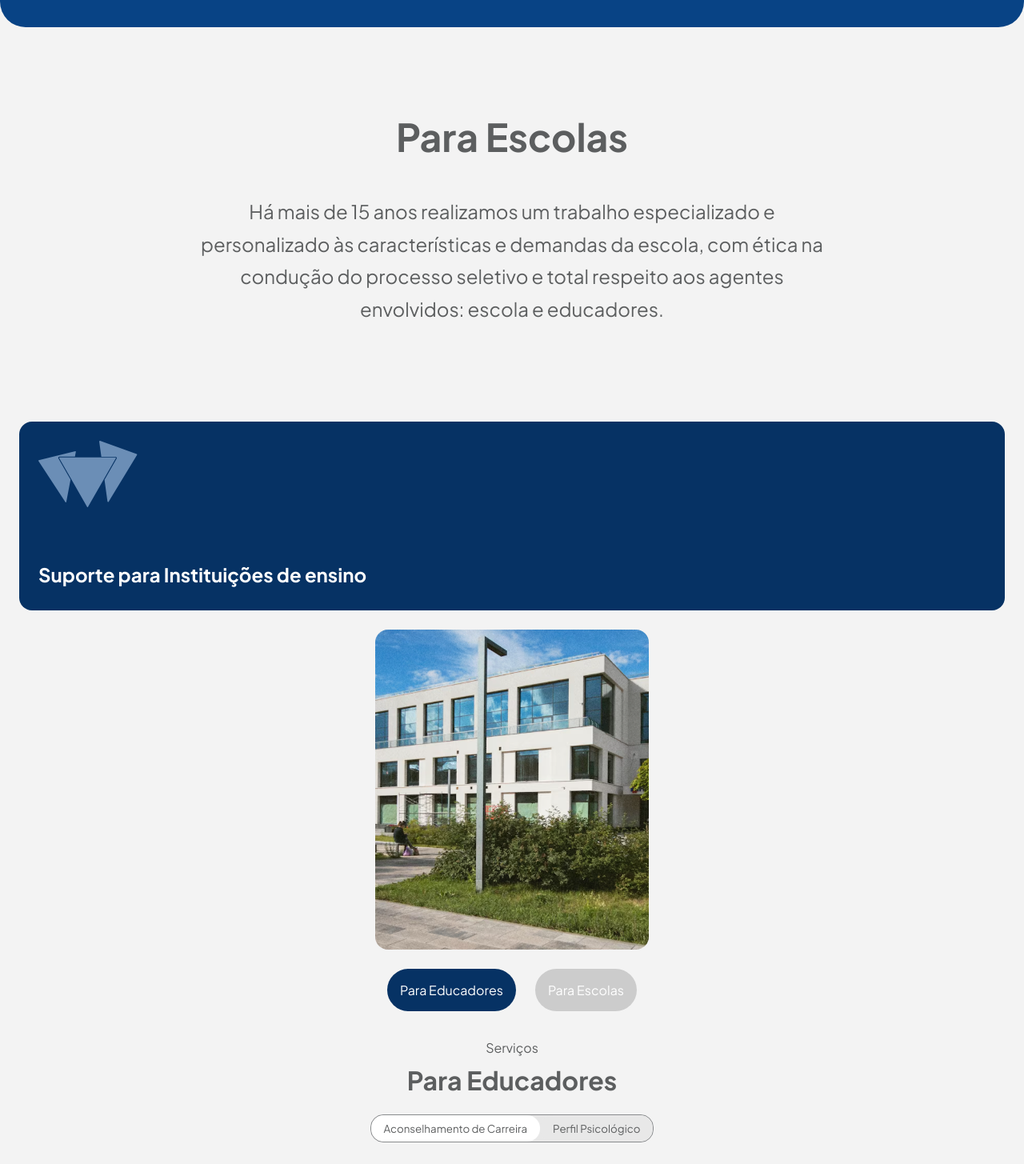
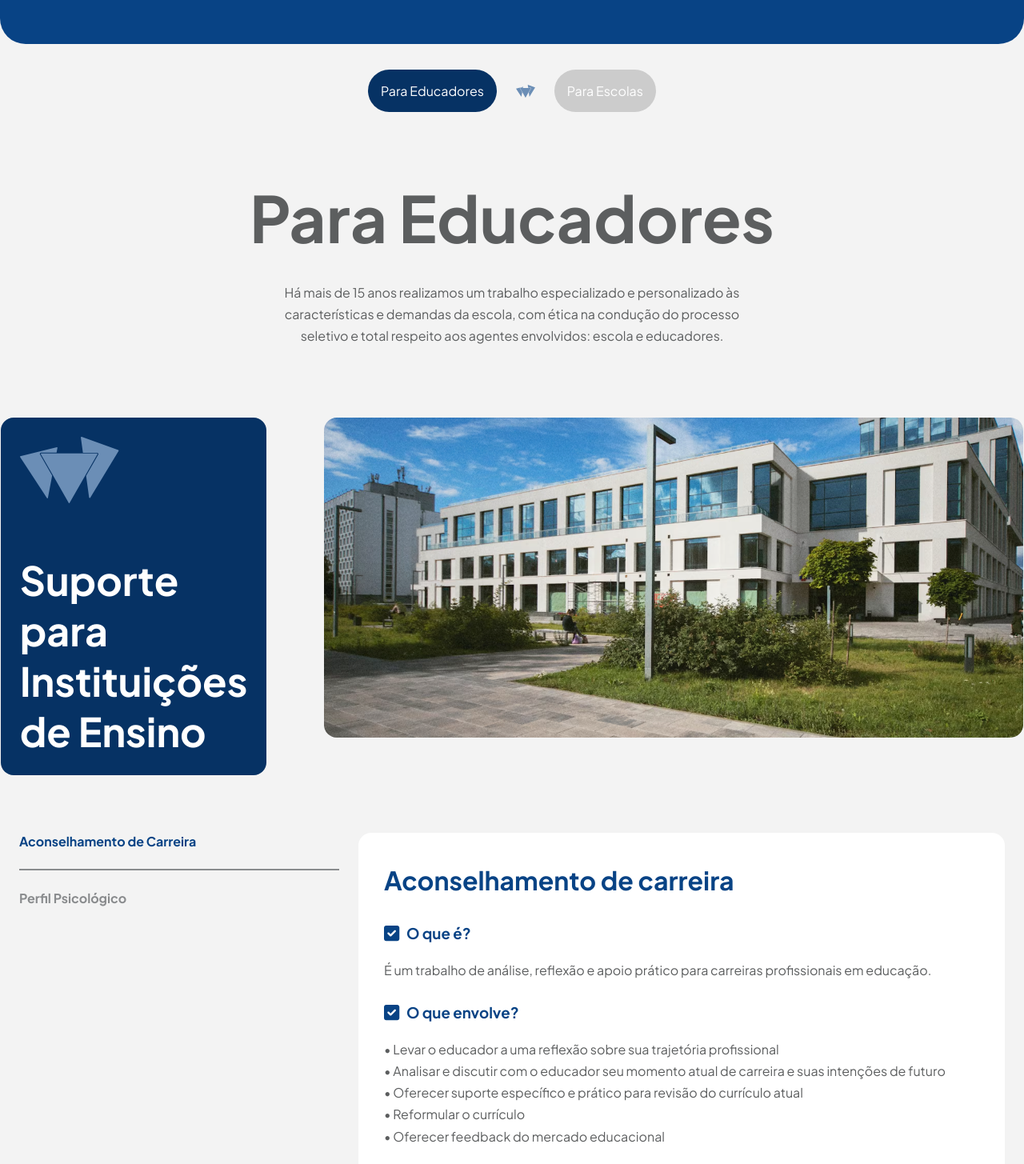
Before and after one commit to gabriella-roman/maieutica, a React (Create React App) app: page /our-services in a window 1280 px wide. Shown: the part 393-1848 px from the top of the page at 80% size. Built offline with nearby package versions, Linux system fonts and the light colour scheme.

Commit message:
Refactor OurServices component: update service descriptions, improve mobile responsiveness, and enhance UI elements

```diff
--- a/src/pages/OurServices/OurServices.module.css
+++ b/src/pages/OurServices/OurServices.module.css
@@ -20,7 +20,6 @@
   align-items: center;
   text-align: center;
   padding: 32px 24px;
-  gap: 32px;
 }
 
 .sectionIntro__title {
@@ -36,37 +35,225 @@
   max-width: 600px;
 }
 
+.supportContainer {
+  display: flex;
+  flex-direction: column;
+  justify-content: center;
+  width: 100%;
+  gap: 24px;
+}
+
+.cardSupport {
+  display: flex;
+  flex-direction: column;
+  justify-content: space-between;
+  background-color: #063264;
+  color: #FFFFFF;
+  border-radius: 16px;
+  padding: 24px;
+  margin: 24px;
+  gap: 64px;
+}
+
+.cardSupport h2 {
+  font-size: 36px;
+  line-height: normal;
+}
+
+.imageSupport {
+  border-radius: 16px;
+  margin: 24px;
+  height: auto;
+  display: block;
+  object-fit: cover;
+  height: 400px;
+}
+
+
+.sectionServices {
+  display: flex;
+  justify-content: center;
+  gap: 24px;
+  padding-top: 32px;
+}
+
+.button {
+  border-radius: 64px;
+  border: none;
+  background-color: #ccc;
+  color: white;
+  font-size: 16px;
+  cursor: pointer;
+  display: flex;
+  align-items: center;
+  justify-content: center;
+  padding: 16px;
+}
+
+.sectionDetails {
+  display: flex;
+  flex-direction: column;
+  justify-content: center;
+  align-items: center;
+  padding-top: 32px;
+}
+
+.filter {
+  display: flex;
+  gap: 16px;
+  padding: 16px 24px;
+  white-space: nowrap;
+  width: 100%;
+  justify-content: center;
+  align-items: center;
+}
+
+.buttonArea {
+  display: flex;
+  background-color: #E8E8E8;
+  border-radius: 16px;
+  border: 1px solid #898B8D;
+  overflow-x: auto;
+  overflow-y: hidden;
+  -webkit-overflow-scrolling: touch;
+  -ms-overflow-style: none;
+  scrollbar-width: none;
+}
+
+.filterButton {
+  display: flex;
+  color: #5C5E5F;
+  border: none;
+  border-radius: 16px;
+  padding: 8px 16px;
+  cursor: pointer;
+  flex: 0 0 auto;
+}
+
+.infoCard {
+  display: flex;
+  flex-direction: column;
+  background-color: #FFFFFF;
+  border-radius: 16px;
+  padding: 32px;
+  margin: 24px;
+  gap: 24px;
+}
+
+.divider {
+  display: flex;
+  flex-direction: column;
+}
+
+.sectionChoose {
+  display: flex;
+  flex-direction: column;
+}
+
+.sectionTitle {
+  display: flex;
+  flex-direction: column;
+  align-items: center;
+}
+
+
 /* PC */
 @media (min-width: 768px) {
-  .sectionIntro {
-    padding: 96px 64px;
+  .cardSupport {
+    max-width: 400;
   }
 
+  .filter {
+    display: flex;
+    padding: 0px;
+  }
+
+  .buttonAreaDesktop {
+    display: flex;
+    flex-direction: column;
+    gap: 24px;
+    width: 400px;
+  }
+
+  .buttonAreaDesktop button {
+    font-size: 16px;
+    font-weight: bold;
+    text-wrap: wrap;
+    text-align: start;
+  }
+
+  .filterButtonDesktop {
+    display: flex;
+    border: none;
+    background-color: transparent;
+    cursor: pointer;
+  }
+
+  .sectionIntro {
+    padding: 64px 24px;
+  }
   .sectionIntro__title {
-    font-size: 2.5rem;         /* título maior */
-    margin-bottom: 0;          /* remove o espaço extra */
-    flex: 1;                   /* ocupa metade do espaço */
+  font-size: 80px;
 }
 
 .sectionIntro__subtitle {
-    font-size: 1.25rem;        /* subtítulo maior */
-    max-width: 700px;          /* mais largura permitida */
-    flex: 2;                   /* ocupa mais espaço que o título */
+  font-size: 16px;
+}
+
+.cardSupport {
+  width: 400px;
+}
+
+.cardSupport h2 {
+  font-size: 50px;
+  line-height: normal;
+}
+
+  .supportContainer {
+    flex-direction: row;
+    justify-content: space-between;
+  }
+
+  .imageSupport {
+    width: 900px;
+  }
+
+  .divider {
+    flex-direction: row;
+    justify-content: space-between;
+    padding: 16px 24px;
+    width: 100%;
+  }
+
+  .infoCard {
+    margin: 0px;
+    max-width: 900px;
+  }
+
+  .filter {
+    flex-direction: column;
+  }
+
+  .sectionChoose {
+    flex-direction: column-reverse;
+  }
+
+  .sectionDetails {
+  display: flex;
+  flex-direction: column;
+  justify-content: space-between  ;
+  align-items: center;
+  padding-top: 32px;
 }
 }
 
-/* Telas bem grandes */
 @media (min-width: 1200px) {
-  .sectionIntro {
-    padding: 96px 64px;
+  .supportContainer {
+    justify-content: center;
   }
 
-  .sectionIntro__title {
-    font-size: 3rem;
-  }
-
-  .sectionIntro__subtitle {
-    font-size: 1.5rem;
-    max-width: 800px;
+  .divider {
+    justify-content: center;
+    gap: 24px;
   }
 }
--- a/src/pages/OurServices/OurServices.tsx
+++ b/src/pages/OurServices/OurServices.tsx
@@ -1,5 +1,4 @@
 import { Header } from '../../components/Header/Header'
-import { BannerHome } from '../../components/BannerHome/BannerHome'
 import { Footer } from '../../components/Footer/Footer'
 import styles from './OurServices.module.css'
 import { useEffect, useState } from 'react'
@@ -10,10 +9,11 @@ import checkiconAmarelo from '../../assets/icons/checkicon_amarelo.svg'
 import checkiconLaranja from '../../assets/icons/checkicon_laranja.svg'
 import maieuticaIconAzul from '../../assets/icons/maieutica-icon-azul.svg'
 import imagem from '../../assets/images/imagens_background.png'
+import imagem2 from '../../assets/images/imagens_background_2.png'
 import SectionHeader from '../../components/SectionHeader/SectionHeader'
 
 export default function OurServices() {
-  const [ativo, setAtivo] = useState<"educadores" | "escolas">("educadores")
+  const [ativo, setAtivo] = useState<'educadores' | 'escolas'>('educadores')
 
   const [aconselhamentoDeCarreira, setAconselhamentoDeCarreira] = useState(ativo === 'educadores' ? true : false)
   const [perfilPsicologicoEducadores, setPerfilPsicologico] = useState(false)
@@ -22,10 +22,14 @@ export default function OurServices() {
   const [perfilPsicologicoEscolas, setPerfilPsicologicoEscolas] = useState(ativo === 'escolas' ? true : false)
   const [aporte, setAporte] = useState(false)
 
+  const isMobile = window.innerWidth <= 768
+
   type EducadoresOpcao = {
     cor: string
     titulo: string
     subtitulo: string
+    text: string
+    imagem: string
     aconselhamentoDeCarreira: boolean
     perfilPsicologico: boolean
   }
@@ -34,6 +38,8 @@ export default function OurServices() {
     cor: string
     titulo: string
     subtitulo: string
+    text: string
+    imagem: string
     processoSeletivoEducacional: boolean
     perfilPsicologico: boolean
     aporte: boolean
@@ -46,16 +52,20 @@ export default function OurServices() {
 
   const opcoes: Opcao = {
     educadores: {
-      cor: "#063264",
-      titulo: "Para Educadores",
-      subtitulo: "Recursos e materiais para professores",
+      cor: '#063264',
+      titulo: 'Para Educadores',
+      subtitulo: 'Há mais de 15 anos realizamos um trabalho especializado e personalizado às características e demandas da escola, com ética na condução do processo seletivo e total respeito aos agentes envolvidos: escola e educadores.',
+      text: 'Suporte para Instituições de Ensino',
+      imagem: imagem,
       aconselhamentoDeCarreira: aconselhamentoDeCarreira,
       perfilPsicologico: perfilPsicologicoEducadores,
     },
     escolas: {
-      cor: "#063264",
-      titulo: "Para Escolas",
-      subtitulo: "Ferramentas e suporte institucional",
+      cor: '#063264',
+      titulo: 'Para Escolas',
+      subtitulo: 'Há mais de 15 anos realizamos um trabalho especializado e personalizado às características e demandas da escola, com ética na condução do processo seletivo e total respeito aos agentes envolvidos: escola e educadores.',
+      text: 'Suporte para Professores',
+      imagem: imagem2,
       processoSeletivoEducacional: processoSeletivoEducacional,
       perfilPsicologico: perfilPsicologicoEscolas,
       aporte: aporte,
@@ -91,93 +101,73 @@ export default function OurServices() {
         backgroundColor='#084385'
       />
 
+      <div className={styles.sectionChoose}>
+        <div className={styles.sectionTitle}>
           <div className={styles.sectionIntro}>
             <h1 className={styles.sectionIntro__title}>
-          Para Escolas
+              {atual.titulo}
             </h1>
             <span className={styles.sectionIntro__subtitle}>
-          Há mais de 15 anos realizamos um trabalho especializado e personalizado às características e demandas da escola, com ética na condução do processo seletivo e total respeito aos agentes envolvidos: escola e educadores.
+              {atual.subtitulo}
             </span>
           </div>
 
-
-      <div style={{
-        display: 'flex',
-        flexDirection: 'column',
-        backgroundColor: '#063264',
-        color: '#FFFFFF',
-        borderRadius: 16,
-        padding: 24,
-        margin: 24,
-        gap: 64
-      }}>
+          <div className={styles.supportContainer}>
+            <div className={styles.cardSupport}>
               <img alt='ícone maiêutica azul' src={maieuticaIconAzul} style={{ alignSelf: 'start' }} />
 
               <h2>
-          Suporte para Instituições de ensino
+                {atual.text}
               </h2>
             </div>
 
-      <div style={{
-        display: 'flex',
-        flexDirection: 'column',
-        alignItems: 'center',
-        justifyContent: 'center',
-        borderRadius: 16,
-        margin: 24
-      }}>
-        <img alt='imagem de fundo' src={imagem} style={{ borderRadius: 16 }} />
+            <img
+              alt='imagem de fundo'
+              src={atual.imagem}
+              className={styles.imageSupport} />
+          </div>
         </div>
 
-      <div style={{
-        display: 'flex',
-        justifyContent: 'center',
-        gap: 24
-      }}>
+
+
+        <div className={styles.sectionServices}>
           <button
-          onClick={() => setAtivo('educadores')}
+            className={styles.button}
             style={{
-            borderRadius: 64,
-            border: 'none',
-            backgroundColor: ativo === 'educadores' ? opcoes.educadores.cor : '#ccc',
-            color: 'white',
-            fontSize: '16px',
-            cursor: 'pointer',
-            display: 'flex',
-            alignItems: 'center',
-            justifyContent: 'center',
-            padding: 16
+              backgroundColor: ativo === 'educadores' ? opcoes.educadores.cor : '#ccc'
+            }}
+            onClick={() => {
+              setAtivo('educadores')
+              window.scrollTo({
+                top: 0,
+                behavior: 'smooth'
+              })
             }}>
             Para Educadores
           </button>
 
+          <img alt='ícone de separação' src={maieuticaIconAzul} style={{ alignSelf: 'center', height: 16 }} />
+
           <button
-          onClick={() => setAtivo('escolas')}
+            className={styles.button}
             style={{
-            display: 'flex',
-            borderRadius: 64,
-            border: 'none',
-            backgroundColor: ativo === 'escolas' ? opcoes.escolas.cor : '#ccc',
-            color: '#FFFFFF',
-            fontSize: '16px',
-            cursor: 'pointer',
-            alignItems: 'center',
-            justifyContent: 'center',
-            padding: 16,
-            minWidth: 100
+              backgroundColor: ativo === 'escolas' ? opcoes.escolas.cor : '#ccc'
+            }}
+            onClick={() => {
+              setAtivo('escolas')
+              window.scrollTo({
+                top: 0,
+                behavior: 'smooth'
+              })
             }}>
             Para Escolas
           </button>
         </div>
+      </div>
 
-      <div
-        style={{
-          display: 'flex',
-          flexDirection: 'column',
-          justifyContent: 'center',
-          alignItems: 'center',
-          paddingTop: 32,
-        }}>
+      <div className={styles.sectionDetails}>
+        {isMobile && (
+          <>
             <span>
               Serviços
             </span>
@@ -185,31 +175,20 @@ export default function OurServices() {
             <h1>
               {atual.titulo}
             </h1>
+          </>
+        )}
 
-        {/* filtro */}
-        <div
+
+        <div className={styles.divider} >
+          {isMobile && (
+            <div className={styles.filter}>
+              {ativo === 'educadores' && (
+                <div className={styles.buttonArea}>
+                  <button
+                    className={styles.filterButton}
                     style={{
-            display: 'flex',
-            gap: 16,
-            padding: '16px 24px',
-            whiteSpace: 'nowrap',
-            width: '100%',
-            justifyContent: 'center',
-            alignItems: 'center',
+                      backgroundColor: aconselhamentoDeCarreira ? '#FFFFFF' : '#E8E8E8'
                     }}
-        >
-          {ativo === 'educadores' && (
-            <div style={{
-              backgroundColor: '#E8E8E8',
-              borderRadius: 16,
-              border: '1px solid #898B8D',
-              overflowX: 'auto',
-              overflowY: 'hidden',
-              WebkitOverflowScrolling: 'touch',
-              msOverflowStyle: 'none',
-              scrollbarWidth: 'none'
-            }}>
-              <button
                     onClick={() => {
                       if (ativo === 'educadores') {
                         setAconselhamentoDeCarreira(true)
@@ -219,20 +198,15 @@ export default function OurServices() {
                         setAporte(false)
                       }
                     }}
-                style={{
-                  backgroundColor: aconselhamentoDeCarreira ? '#FFFFFF' : '#E8E8E8',
-                  color: '#5C5E5F',
-                  border: 'none',
-                  borderRadius: 16,
-                  padding: '8px 16px',
-                  cursor: 'pointer',
-                  flex: '0 0 auto'
-                }}
                   >
                     Aconselhamento de Carreira
                   </button>
 
                   <button
+                    className={styles.filterButton}
+                    style={{
+                      backgroundColor: perfilPsicologicoEducadores ? '#FFFFFF' : '#E8E8E8'
+                    }}
                     onClick={() => {
                       if (ativo === 'educadores') {
                         setAconselhamentoDeCarreira(false)
@@ -242,15 +216,6 @@ export default function OurServices() {
                         setAporte(false)
                       }
                     }}
-                style={{
-                  backgroundColor: perfilPsicologicoEducadores ? '#FFFFFF' : '#E8E8E8',
-                  color: '#5C5E5F',
-                  border: 'none',
-                  borderRadius: 16,
-                  padding: '8px 16px',
-                  cursor: 'pointer',
-                  flex: '0 0 auto'
-                }}
                   >
                     Perfil Psicológico
                   </button>
@@ -258,17 +223,12 @@ export default function OurServices() {
               )}
 
               {ativo === 'escolas' && (
-            <div style={{
-              backgroundColor: '#E8E8E8',
-              borderRadius: 16,
-              border: '1px solid #898B8D',
-              overflowX: 'auto',
-              overflowY: 'hidden',
-              WebkitOverflowScrolling: 'touch',
-              msOverflowStyle: 'none',
-              scrollbarWidth: 'none'
-            }}>
+                <div className={styles.buttonArea}>
                   <button
+                    className={styles.filterButton}
+                    style={{
+                      backgroundColor: processoSeletivoEducacional ? '#FFFFFF' : '#E8E8E8'
+                    }}
                     onClick={() => {
                       if (ativo === 'escolas') {
                         setAconselhamentoDeCarreira(false)
@@ -278,20 +238,15 @@ export default function OurServices() {
                         setAporte(false)
                       }
                     }}
-                style={{
-                  backgroundColor: processoSeletivoEducacional ? '#FFFFFF' : '#E8E8E8',
-                  color: '#5C5E5F',
-                  border: 'none',
-                  borderRadius: 16,
-                  padding: '8px 16px',
-                  cursor: 'pointer',
-                  flex: '0 0 auto'
-                }}
                   >
                     Processo Seletivo Educacional
                   </button>
 
                   <button
+                    className={styles.filterButton}
+                    style={{
+                      backgroundColor: perfilPsicologicoEscolas ? '#FFFFFF' : '#E8E8E8'
+                    }}
                     onClick={() => {
                       if (ativo === 'escolas') {
                         setAconselhamentoDeCarreira(false)
@@ -301,20 +256,15 @@ export default function OurServices() {
                         setAporte(false)
                       }
                     }}
-                style={{
-                  backgroundColor: perfilPsicologicoEscolas ? '#FFFFFF' : '#E8E8E8',
-                  color: '#5C5E5F',
-                  border: 'none',
-                  borderRadius: 16,
-                  padding: '8px 16px',
-                  cursor: 'pointer',
-                  flex: '0 0 auto'
-                }}
                   >
                     Perfil Psicológico
                   </button>
 
                   <button
+                    className={styles.filterButton}
+                    style={{
+                      backgroundColor: aporte ? '#FFFFFF' : '#E8E8E8'
+                    }}
                     onClick={() => {
                       if (ativo === 'escolas') {
                         setAconselhamentoDeCarreira(false)
@@ -324,14 +274,114 @@ export default function OurServices() {
                         setAporte(true)
                       }
                     }}
+                  >
+                    APORTE - Apoio e Orientação na Transição Profissional
+                  </button>
+                </div>
+              )}
+            </div>
+          )}
+
+          {!isMobile && (
+            <div className={styles.filterDesktop}>
+              <div className={styles.filter}>
+                {ativo === 'educadores' && (
+                  <div className={styles.buttonAreaDesktop}>
+                    <button
+                      className={styles.filterButtonDesktop}
                       style={{
-                  backgroundColor: aporte ? '#FFFFFF' : '#E8E8E8',
-                  color: '#5C5E5F',
-                  border: 'none',
-                  borderRadius: 16,
-                  padding: '8px 16px',
-                  cursor: 'pointer',
-                  flex: '0 0 auto'
+                        color: aconselhamentoDeCarreira ? '#084385' : '#898B8D'
+                      }}
+                      onClick={() => {
+                        if (ativo === 'educadores') {
+                          setAconselhamentoDeCarreira(true)
+                          setPerfilPsicologico(false)
+                          setProcessoSeletivoEducacional(false)
+                          setPerfilPsicologicoEscolas(false)
+                          setAporte(false)
+                        }
+                      }}
+                    >
+                      Aconselhamento de Carreira
+                    </button>
+
+                    <div style={{ height: 2, backgroundColor: '#898B8D' }} />
+
+                    <button
+                      className={styles.filterButtonDesktop}
+                      style={{
+                        color: perfilPsicologicoEducadores ? '#C25450' : '#898B8D'
+                      }}
+                      onClick={() => {
+                        if (ativo === 'educadores') {
+                          setAconselhamentoDeCarreira(false)
+                          setPerfilPsicologico(true)
+                          setProcessoSeletivoEducacional(false)
+                          setPerfilPsicologicoEscolas(false)
+                          setAporte(false)
+                        }
+                      }}
+                    >
+                      Perfil Psicológico
+                    </button>
+                  </div>
+                )}
+
+                {ativo === 'escolas' && (
+                  <div className={styles.buttonAreaDesktop}>
+                    <button
+                      className={styles.filterButtonDesktop}
+                      style={{
+                        color: processoSeletivoEducacional ? '#5A9E8C' : '#898B8D'
+                      }}
+                      onClick={() => {
+                        if (ativo === 'escolas') {
+                          setAconselhamentoDeCarreira(false)
+                          setPerfilPsicologico(false)
+                          setProcessoSeletivoEducacional(true)
+                          setPerfilPsicologicoEscolas(false)
+                          setAporte(false)
+                        }
+                      }}
+                    >
+                      Processo Seletivo Educacional
+                    </button>
+
+                    <div style={{ height: 2, backgroundColor: '#898B8D' }} />
+
+                    <button
+                      className={styles.filterButtonDesktop}
+                      style={{
+                        color: perfilPsicologicoEscolas ? '#CE6C39' : '#898B8D'
+                      }}
+                      onClick={() => {
+                        if (ativo === 'escolas') {
+                          setAconselhamentoDeCarreira(false)
+                          setPerfilPsicologico(false)
+                          setProcessoSeletivoEducacional(false)
+                          setPerfilPsicologicoEscolas(true)
+                          setAporte(false)
+                        }
+                      }}
+                    >
+                      Perfil Psicológico
+                    </button>
+
+                    <div style={{ height: 2, backgroundColor: '#898B8D' }} />
+
+                    <button
+                      className={styles.filterButtonDesktop}
+                      style={{
+                        color: aporte ? '#DFA242' : '#898B8D'
+                      }}
+                      onClick={() => {
+                        if (ativo === 'escolas') {
+                          setAconselhamentoDeCarreira(false)
+                          setPerfilPsicologico(false)
+                          setProcessoSeletivoEducacional(false)
+                          setPerfilPsicologicoEscolas(false)
+                          setAporte(true)
+                        }
                       }}
                     >
                       APORTE - Apoio e Orientação na Transição Profissional
@@ -339,17 +389,12 @@ export default function OurServices() {
                   </div>
                 )}
               </div>
+            </div>
+          )}
+
 
           {ativo === 'educadores' && opcoes.educadores.aconselhamentoDeCarreira && (
-          <div style={{
-            display: 'flex',
-            flexDirection: 'column',
-            backgroundColor: '#FFFFFF',
-            borderRadius: 16,
-            padding: 32,
-            margin: 24,
-            gap: 24
-          }}>
+            <div className={styles.infoCard}>
               <h1 style={{
                 color: '#084385'
               }}>
@@ -438,15 +483,7 @@ export default function OurServices() {
           )}
 
           {ativo === 'educadores' && opcoes.educadores.perfilPsicologico && (
-          <div style={{
-            display: 'flex',
-            flexDirection: 'column',
-            backgroundColor: '#FFFFFF',
-            borderRadius: 16,
-            padding: 32,
-            margin: 24,
-            gap: 24
-          }}>
+            <div className={styles.infoCard}>
               <h1 style={{
                 color: '#C25450'
               }}>
@@ -502,15 +539,7 @@ export default function OurServices() {
           )}
 
           {ativo === 'escolas' && opcoes.escolas.processoSeletivoEducacional && (
-          <div style={{
-            display: 'flex',
-            flexDirection: 'column',
-            backgroundColor: '#FFFFFF',
-            borderRadius: 16,
-            padding: 32,
-            margin: 24,
-            gap: 24
-          }}>
+            <div className={styles.infoCard}>
               <h1 style={{
                 color: '#5A9E8C'
               }}>
@@ -602,15 +631,7 @@ export default function OurServices() {
           )}
 
           {ativo === 'escolas' && opcoes.escolas.perfilPsicologico && (
-          <div style={{
-            display: 'flex',
-            flexDirection: 'column',
-            backgroundColor: '#FFFFFF',
-            borderRadius: 16,
-            padding: 32,
-            margin: 24,
-            gap: 24
-          }}>
+            <div className={styles.infoCard}>
               <h1 style={{
                 color: '#CE6C39'
               }}>
@@ -689,15 +710,7 @@ export default function OurServices() {
           )}
 
           {ativo === 'escolas' && opcoes.escolas.aporte && (
-          <div style={{
-            display: 'flex',
-            flexDirection: 'column',
-            backgroundColor: '#FFFFFF',
-            borderRadius: 16,
-            padding: 32,
-            margin: 24,
-            gap: 24
-          }}>
+            <div className={styles.infoCard}>
               <h1 style={{
                 color: '#DFA242'
               }}>
@@ -816,6 +829,7 @@ export default function OurServices() {
             </div>
           )}
         </div>
+      </div>
 
       <section className={styles.section} aria-hidden='true'>
         <Footer />
```
Also changed, not shown: src/components/SectionHeader/SectionHeader.module.css (+5 -23 lines), src/assets/images/imagens_background.png, src/assets/images/imagens_background_2.png (added). Lines whose indentation alone changed are shown as unchanged.
